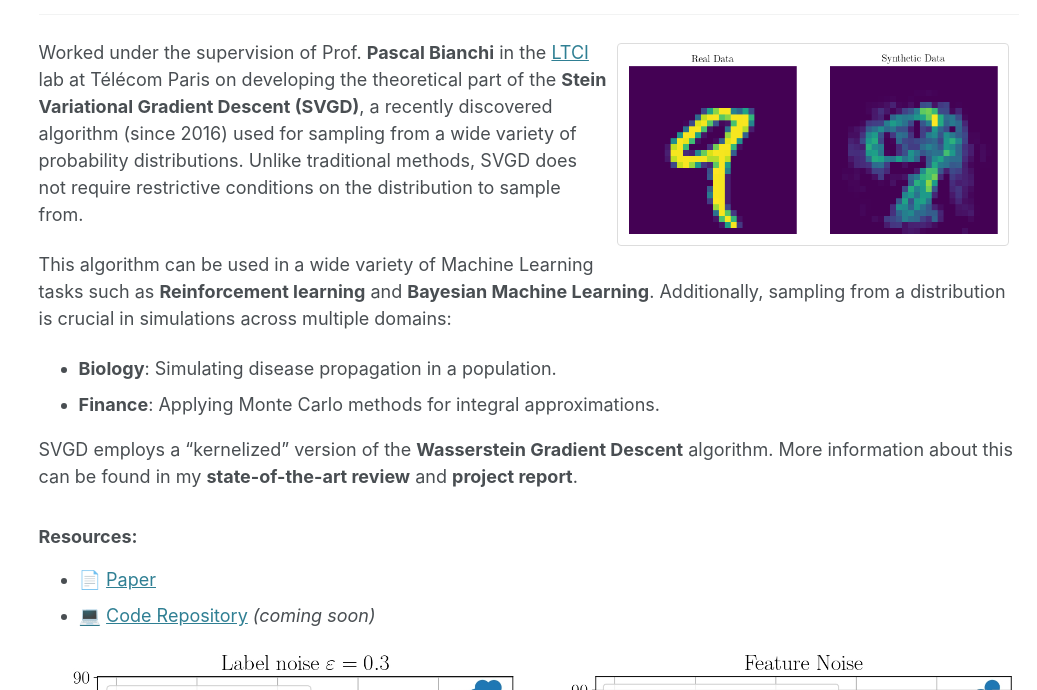
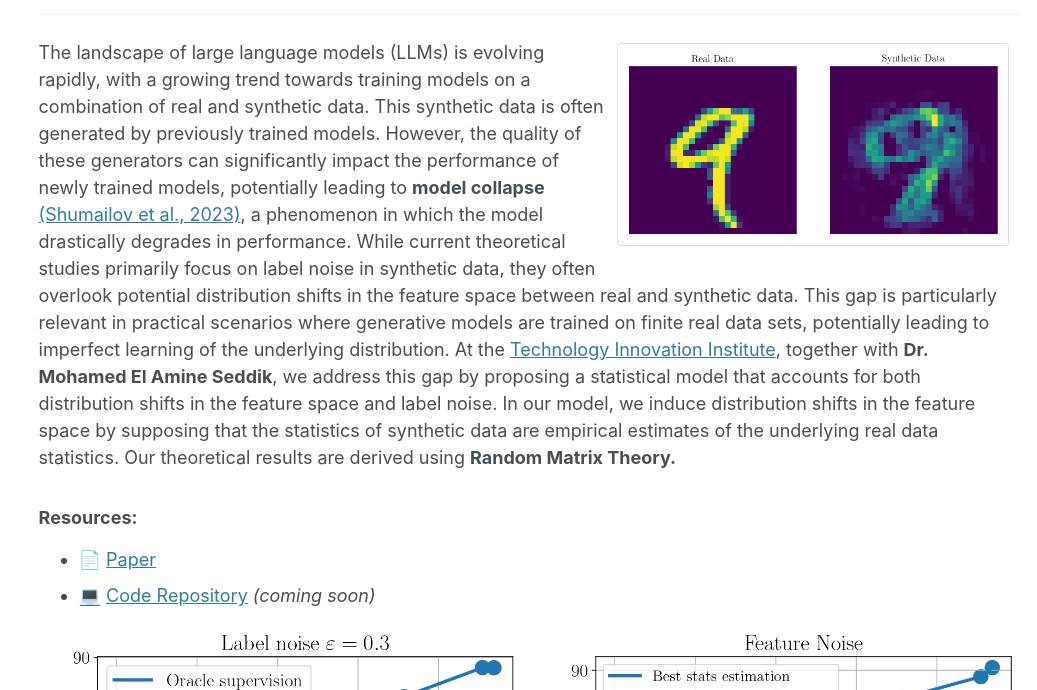
Before and after one commit to elfirdoussilab1/elfirdoussilab1.github.io, a Jekyll site: the page built from _pages/projects.md, in a window 1280 px wide and 900 px high, cut to the strip 210-900 px from the top of the window. Shown: the whole strip, without its empty margins (243-1280 px from the left). Built offline with Jekyll 4.4.1, drawn with Linux system fonts in a browser that asks for light colours.

Commit message:
update projects page

```diff
--- a/_pages/projects.md
+++ b/_pages/projects.md
@@ -10,13 +10,11 @@ author_profile: true
 
 <img src="../images/real_synth_mnist.png" alt="SVGD Visualization" style="float: right; margin: 10px; width: 40%; border: 1px solid #ddd; border-radius: 4px; padding: 5px;">
 
-Worked under the supervision of Prof. **Pascal Bianchi** in the [LTCI](https://www.telecom-paris.fr/fr/recherche/labos/traitement-information-ltci) lab at Télécom Paris on developing the theoretical part of the **Stein Variational Gradient Descent (SVGD)**, a recently discovered algorithm (since 2016) used for sampling from a wide variety of probability distributions. Unlike traditional methods, SVGD does not require restrictive conditions on the distribution to sample from.
-
-This algorithm can be used in a wide variety of Machine Learning tasks such as **Reinforcement learning** and **Bayesian Machine Learning**. Additionally, sampling from a distribution is crucial in simulations across multiple domains:
-- **Biology**: Simulating disease propagation in a population.
-- **Finance**: Applying Monte Carlo methods for integral approximations.
-
-SVGD employs a "kernelized" version of the **Wasserstein Gradient Descent** algorithm. More information about this can be found in my **state-of-the-art review** and **project report**.
+The landscape of large language models (LLMs) is evolving rapidly, with a growing trend towards
+training models on a combination of real and synthetic data. This synthetic data is often generated by previously trained models. However, the quality of these generators can significantly impact the performance of newly trained models, potentially leading to **model collapse** [(Shumailov et al., 2023)](https://arxiv.org/pdf/2305.17493), a phenomenon in which the model
+drastically degrades in performance.
+While current theoretical studies primarily focus on label noise in synthetic data, they often overlook potential distribution shifts in the feature space between real and synthetic data. This gap is particularly relevant in practical scenarios where generative models are trained on finite real data sets, potentially leading to imperfect learning of the underlying distribution.
+At the [Technology Innovation Institute](https://www.tii.ae/), together with **Dr. Mohamed El Amine Seddik**, we address this gap by proposing a statistical model that accounts for both distribution shifts in the feature space and label noise. In our model, we induce distribution shifts in the feature space by supposing that the statistics of synthetic data are empirical estimates of the underlying real data statistics. Our theoretical results are derived using **Random Matrix Theory.**
 
 ### Resources:
 - 📄 [Paper](../files/Maximizing_the_Potential_of_Synthetic_Data.pdf.pdf)
```
